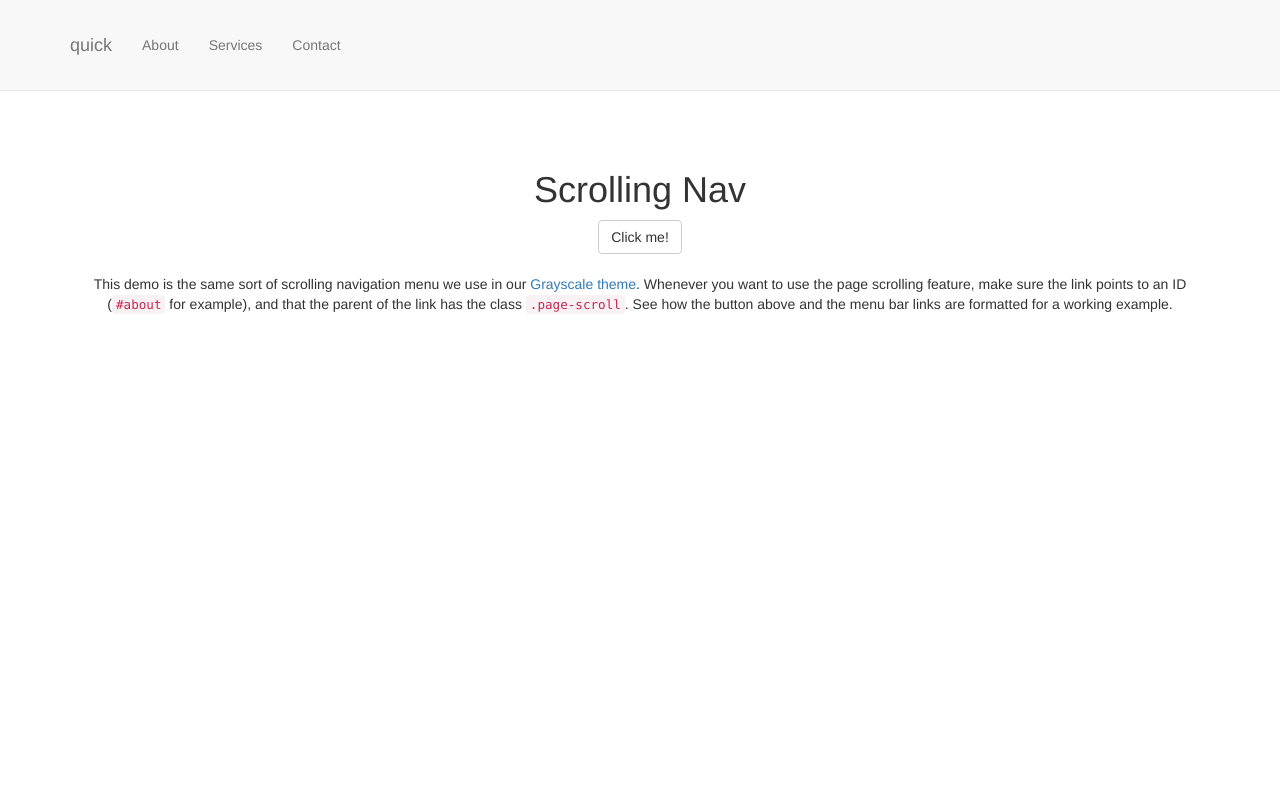
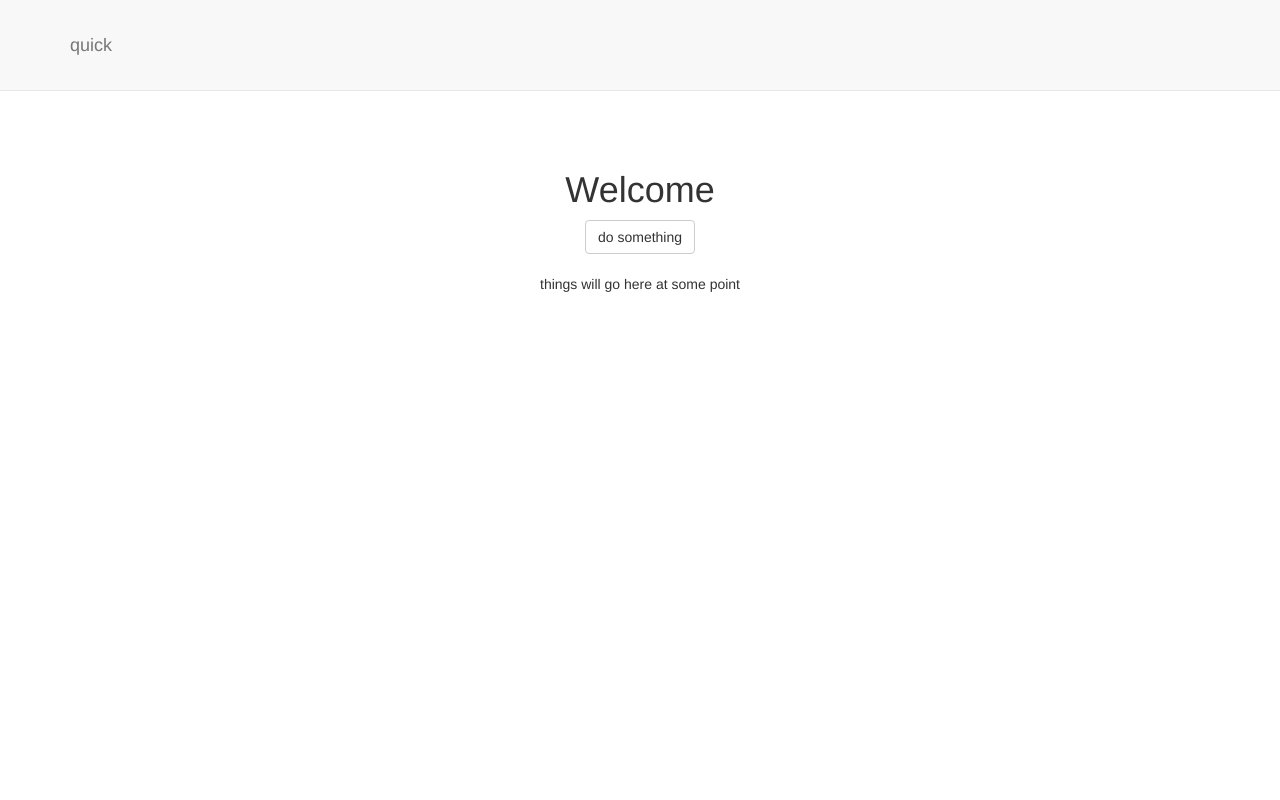
Before and after one commit to wlabranche/quick, a website: page client/index.html in a window 1280 px wide. Shown: the top 800 px of the page. Drawn offline with nearby package versions, Linux system fonts and the light colour scheme; some packages are replaced by stand-ins of ours.

Commit message:
improved placeholders

```diff
--- a/client/index.html
+++ b/client/index.html
@@ -27,7 +27,7 @@
                     <li class="hidden">
                         <a href="#page-top"></a>
                     </li>
-                    <li class="page-scroll">
+                    <!-- <li class="page-scroll">
                         <a href="#about">About</a>
                     </li>
                     <li class="page-scroll">
@@ -35,7 +35,7 @@
                     </li>
                     <li class="page-scroll">
                         <a href="#contact">Contact</a>
-                    </li>
+                    </li> -->
                 </ul>
             </div>
             <!-- /.navbar-collapse -->
@@ -47,18 +47,18 @@
         <div class="container">
             <div class="row">
                 <div class="col-lg-12">
-                    <h1>Scrolling Nav</h1>
+                    <h1>Welcome</h1>
                     <div class="page-scroll">
-                        <a class="btn btn-default" href="#about">Click me!</a>
+                        <a class="btn btn-default" href="#about">do something</a>
                     </div>
                     <br>
-                    <p>This demo is the same sort of scrolling navigation menu we use in our <a href="http://startbootstrap.com/grayscale.php">Grayscale theme</a>. Whenever you want to use the page scrolling feature, make sure the link points to an ID (<code>#about</code> for example), and that the parent of the link has the class <code>.page-scroll</code>. See how the button above and the menu bar links are formatted for a working example.</p>
+                    <p>things will go here at some point</p>
                 </div>
             </div>
         </div>
     </section>
 
-    <section id="about" class="about-section">
+    <!-- <section id="about" class="about-section">
         <div class="container">
             <div class="row">
                 <div class="col-lg-12">
@@ -66,9 +66,9 @@
                 </div>
             </div>
         </div>
-    </section>
+    </section> -->
 
-    <section id="services" class="services-section">
+    <!-- <section id="services" class="services-section">
         <div class="container">
             <div class="row">
                 <div class="col-lg-12">
@@ -86,7 +86,7 @@
                 </div>
             </div>
         </div>
-    </section>
+    </section> -->
 
     <div ng-view></div>
 
```
Also changed, not shown: Gruntfile.js (+1 -15 lines).
